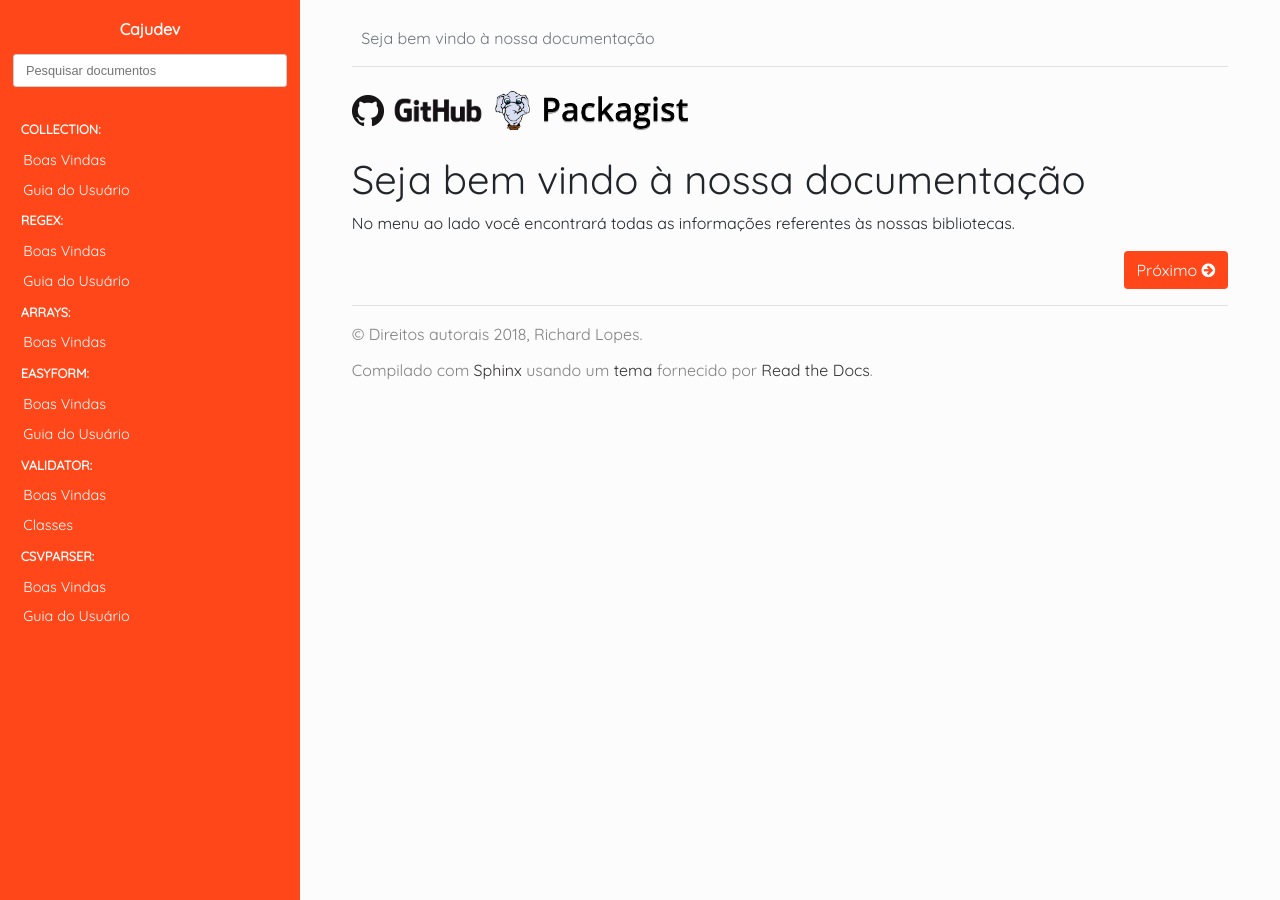
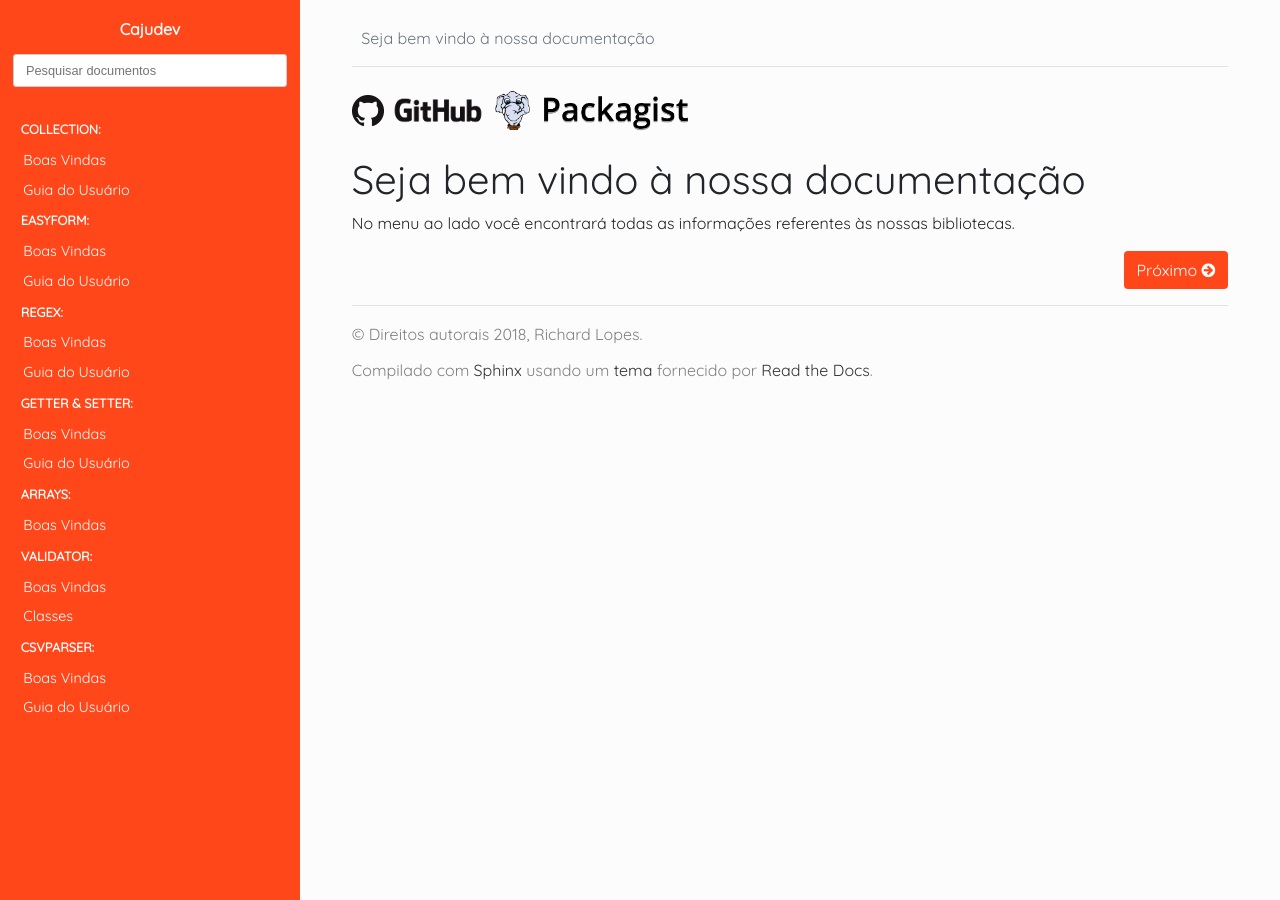
Before and after one commit to cajudev/docs, a Sphinx documentation site: the page built from source/index.rst, in a window 1280 px wide. Built offline with Sphinx 7.4.7 and the Read the Docs theme 2.0.0, drawn with Linux system fonts in a browser that asks for light colours; nearby versions of some CDN libraries; library files that are not in the unit come from our copies; pages that are not in the unit, such as notebooks, are missing from menus.

Commit message:
Getter Setter

```diff
--- a/source/collection/pages/static-methods.rst
+++ b/source/collection/pages/static-methods.rst
@@ -3,7 +3,7 @@
 =====================
 
 15.1 isCollection
--------------
+-----------------
 
 Verifica se dado objeto é uma instância da classe Collection ou que extenda dela
 
--- a/source/index.rst
+++ b/source/index.rst
@@ -15,6 +15,15 @@ Seja bem vindo à nossa documentação
 
 .. toctree::
    :hidden:
+   :caption: EasyForm:
+   :glob:
+   :titlesonly:
+
+   Boas Vindas <easyform/index>
+   Guia do Usuário <easyform/guide>
+
+.. toctree::
+   :hidden:
    :caption: Regex:
    :glob:
    :titlesonly:
@@ -24,20 +33,20 @@ Seja bem vindo à nossa documentação
 
 .. toctree::
    :hidden:
+   :caption: Getter & Setter:
+   :glob:
+   :titlesonly:
+
+   Boas Vindas <getter-setter/index>
+   Guia do Usuário <getter-setter/guide>
+
+.. toctree::
+   :hidden:
    :caption: Arrays:
    :glob:
    :titlesonly:
 
    Boas Vindas <arrays/index>
-
-.. toctree::
-   :hidden:
-   :caption: EasyForm:
-   :glob:
-   :titlesonly:
-
-   Boas Vindas <easyform/index>
-   Guia do Usuário <easyform/guide>
 
 .. toctree::
    :hidden:
```
Also changed, not shown: source/collection/pages/classes.rst (deleted, +0 -12 lines), source/collection/pages/general-methods.rst (+5 -5 lines), source/collection/pages/iterating.rst (+10 -10 lines), source/getter-setter/guide.rst (added, +47 -0 lines), source/getter-setter/index.rst (added, +37 -0 lines).
